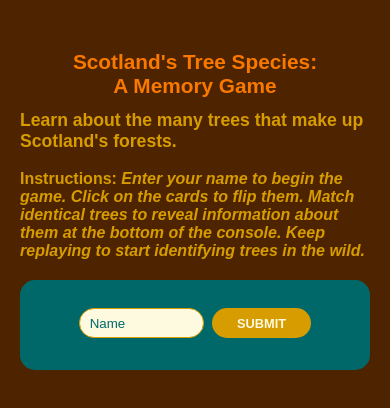
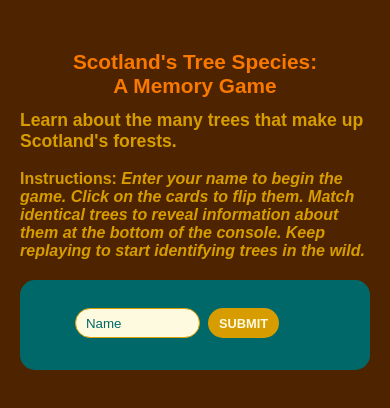
Before and after one commit to Code-Institute-Submissions/SamarZiadat-sustainable-memory-game_JanResub, a plain HTML site: page index.html in a window 390 px wide. Shown: the top 408 px of the page. Drawn offline with Linux system fonts and the light colour scheme; some packages are replaced by stand-ins of ours; a script that the page names is missing.

Commit message:
style: make buttons less wide on small screens

```diff
--- a/assets/css/style.css
+++ b/assets/css/style.css
@@ -260,7 +260,7 @@ outline: none;
   font-weight: bold;
   color: #fefae0;
   height: 30px;
-  width: 14ch;
+  width: 10ch;
   border-radius: 99vh;
   cursor: pointer;
 }
```
